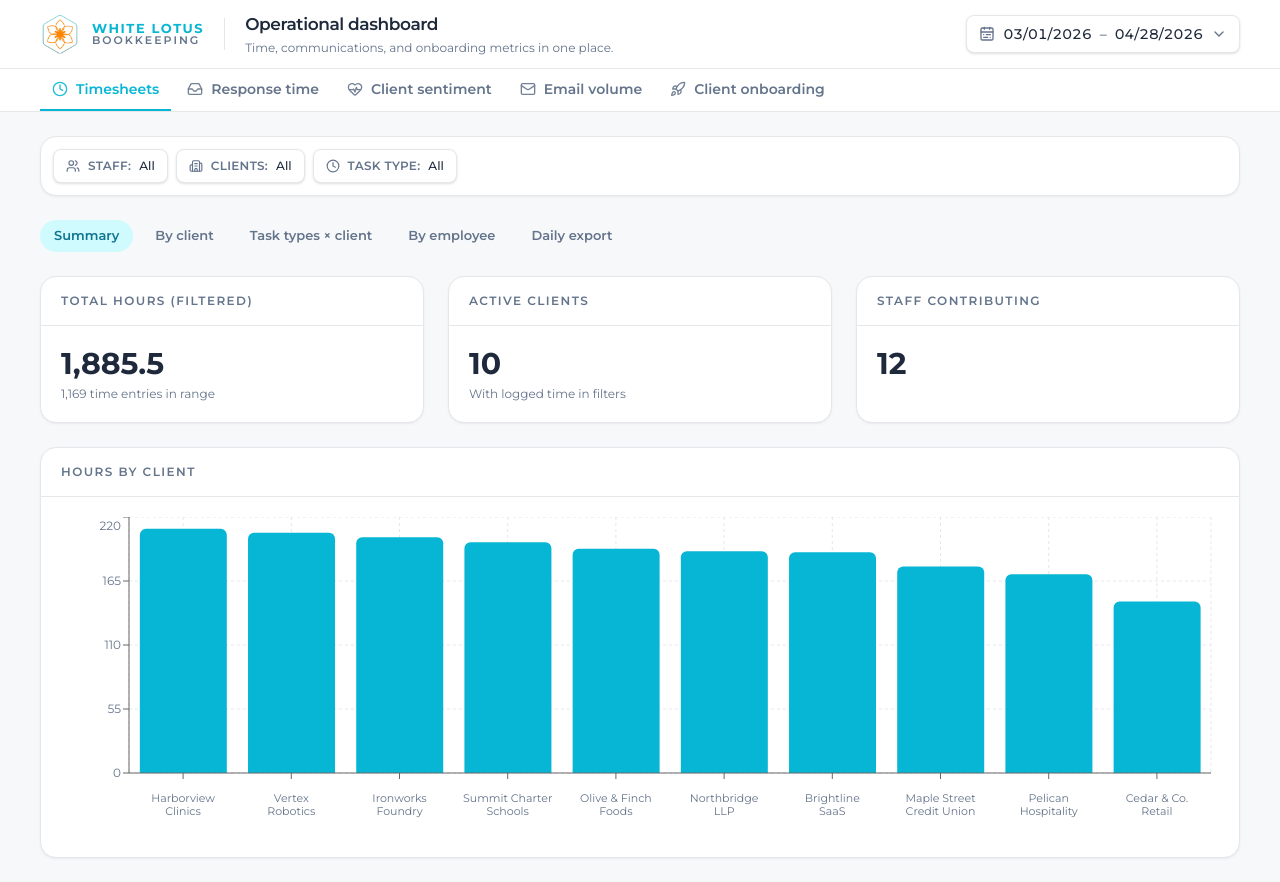
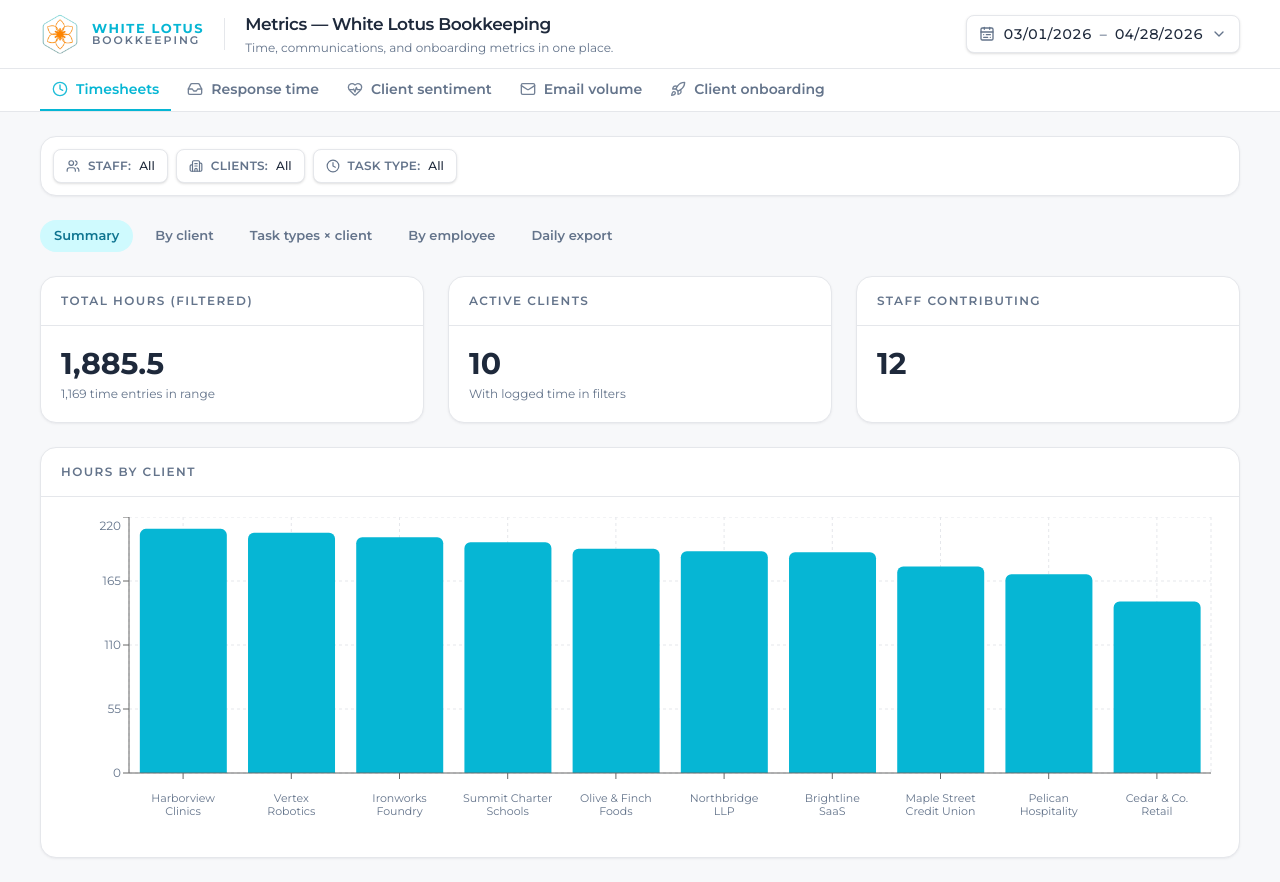
Before and after one commit to rikusato0/ClickupDashboardDemo, a React (Vite) app: page / in a window 1280 px wide. Built offline with nearby package versions, Linux system fonts and the light colour scheme.

Commit message:
Update page title and header in App component for improved clarity and branding. Changed title in index.html to "Metrics — White Lotus Bookkeeping" and updated the main header in App component to reflect the new title.

```diff
--- a/index.html
+++ b/index.html
@@ -13,7 +13,7 @@
       href="https://fonts.googleapis.com/css2?family=Montserrat:wght@300;400;500;600;700&display=swap"
       rel="stylesheet"
     />
-    <title>White Lotus Bookkeeping — Firm Reports</title>
+    <title>Metrics — White Lotus Bookkeeping</title>
   </head>
   <body>
     <div id="root"></div>
--- a/src/App.tsx
+++ b/src/App.tsx
@@ -441,7 +441,7 @@ export default function App() {
           <span className="hidden h-8 w-px bg-wl-surface sm:block" aria-hidden />
           <div className="min-w-0 flex-1 basis-[min(100%,18rem)] sm:basis-auto">
             <h1 className="text-base font-semibold tracking-tight text-wl-ink sm:text-[17px]">
-              Operational dashboard
+              Metrics — White Lotus Bookkeeping
             </h1>
             <p className="mt-0.5 text-xs leading-snug text-wl-ink-muted">
               Time, communications, and onboarding metrics in one place.
```
